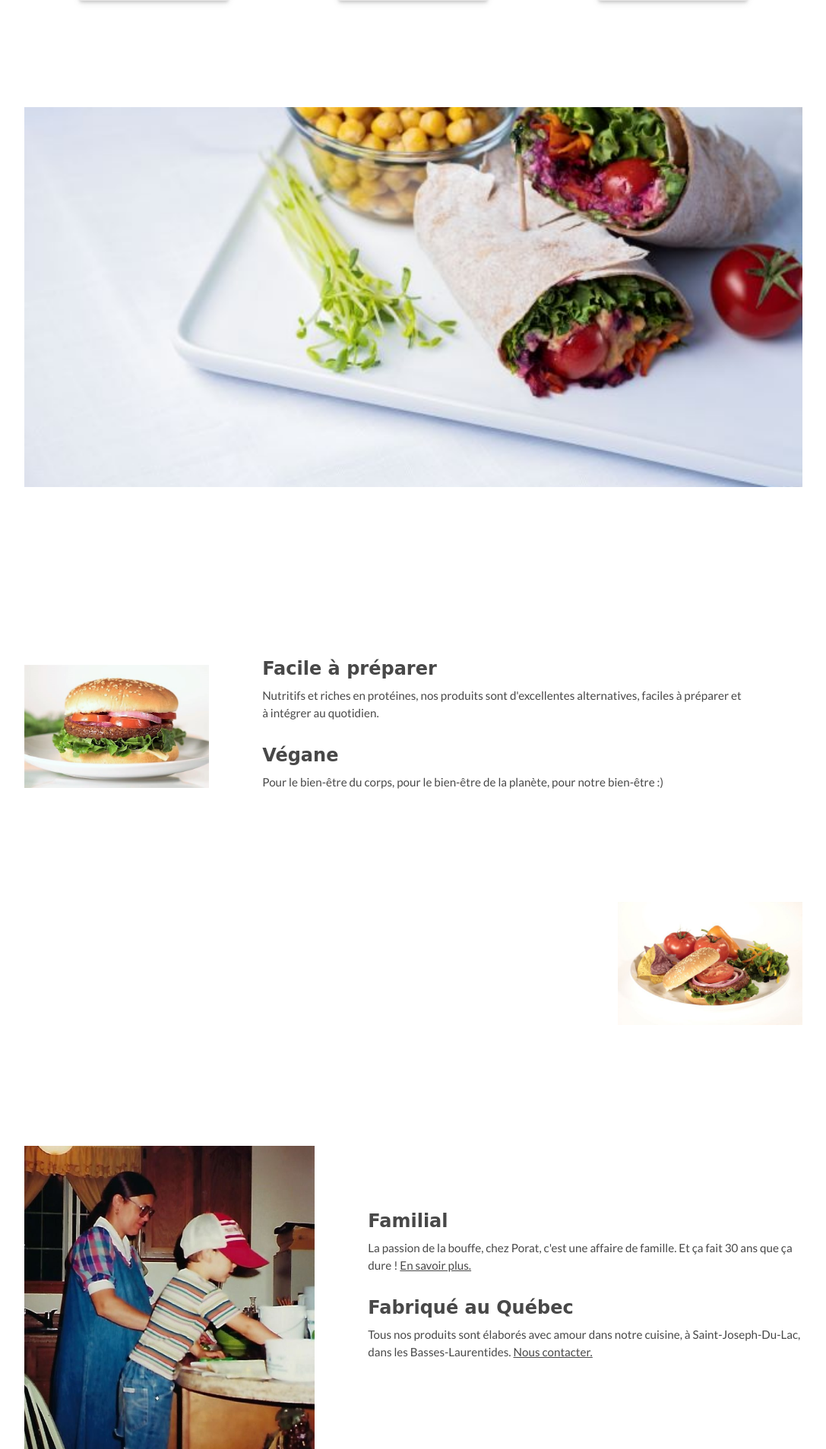
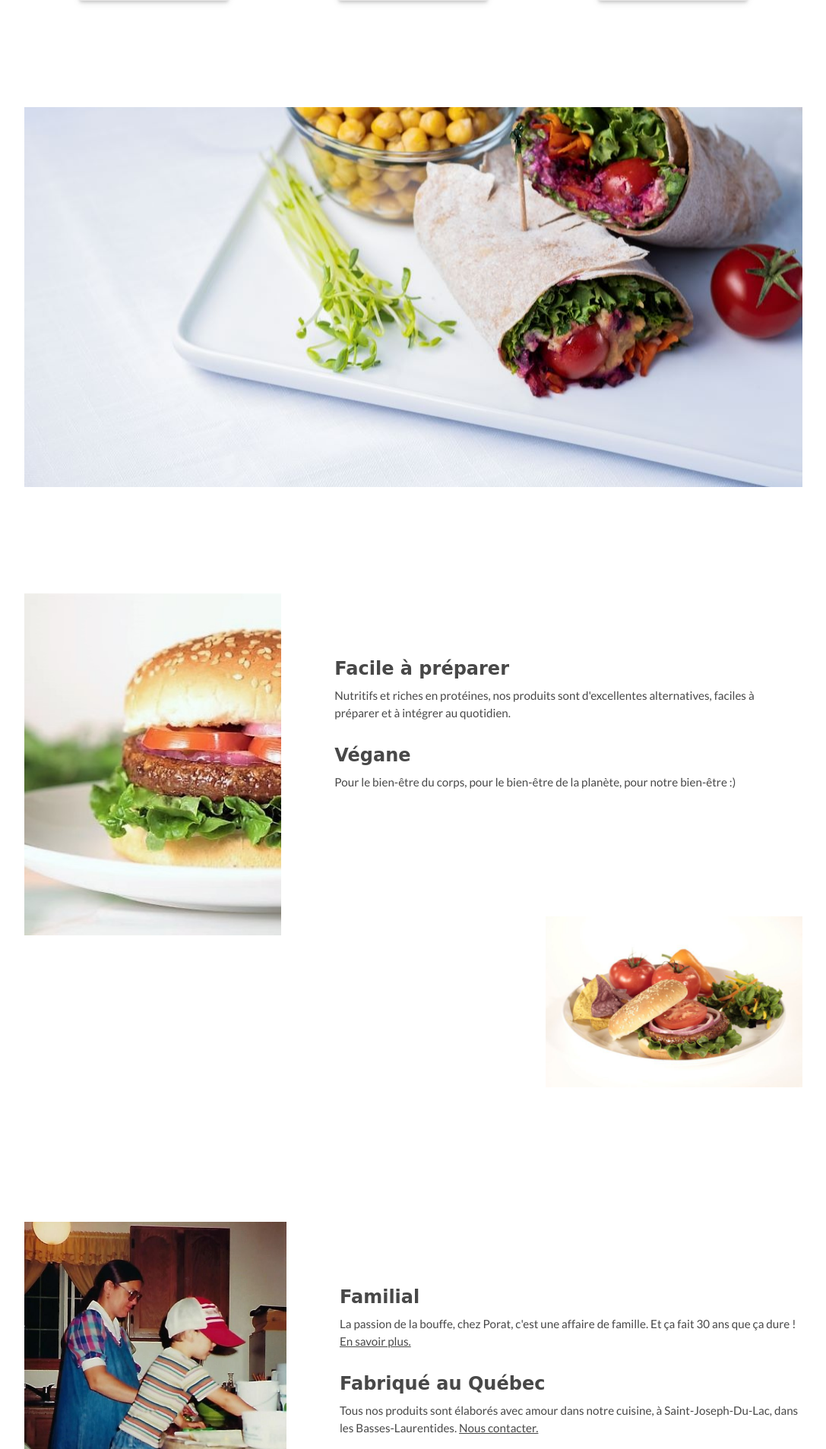
Before and after one commit to MyriamMansouri/aliments-porat-website, a PHP site: page / in a window 1280 px wide. Shown: the part 1205-3112 px from the top of the page at 76% size, without its empty margins (96-1183 px from the left). Run offline with PHP 8.4, Linux system fonts and the light colour scheme; some libraries are stand-ins or nearby versions; some web fonts are replaced.

Commit message:
changed pictures format

```diff
--- a/styles/index.css
+++ b/styles/index.css
@@ -96,7 +96,8 @@
 }
 
 .photo-text {
-  padding: 75px 0 50px 70px;
+  padding: 75px 0 0px 70px;
+  width: 100%;
 }
 
 .photo-text p {
@@ -112,36 +113,39 @@
   font-weight: bold;
 }
 
+
+
 #wrap {
   margin: 70px 10vw;
   width: 100%;
   height: 500px;
   padding: 0;
-  background-image: url("../images/wrap-640.jpg");
+  background-image: url("../images/wrap-1024.jpg");
   background-repeat: no-repeat;
   background-position: right;
   background-size: cover;
 }
 
 #burger-hero {
-  height: 350px;
-  width: 300px;
-  background-image: url("../images/burger-640.jpg");
+  height: 450px;
+  width: 600px;
+  background-image: url("../images/burger2-640.jpg");
+  background-repeat: no-repeat;
+  background-position: center;
+  background-size: cover;
+}
+
+#plat {
+  margin: 387px 0 0 -300px;
+  height: 300px;
+  width: 600px;
+  background-image: url("../images/plat-640.jpg");
   background-repeat: no-repeat;
   background-position: center;
   background-size: contain;
-}
-
-#plat {
-  margin: 387px 0 0 -170px;
-  height: 200px;
-  width: 300px;
-  background-image: url("../images/plat-640.jpg");
-  background-repeat: no-repeat;
-  background-position: right;
-  background-size: contain;
   position: relative;
   float: right;
+  flex-grow: 3;
 }
 
 #family {
```
Also changed, not shown: images/burger2-640.jpg (added), images/wrap-1024.jpg (added), images/wrap-640.jpg (deleted).
